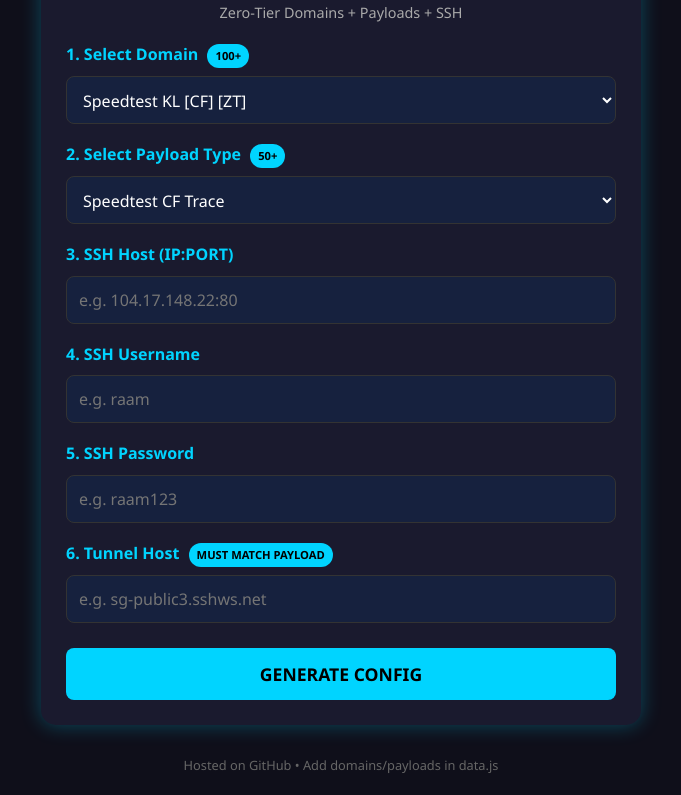
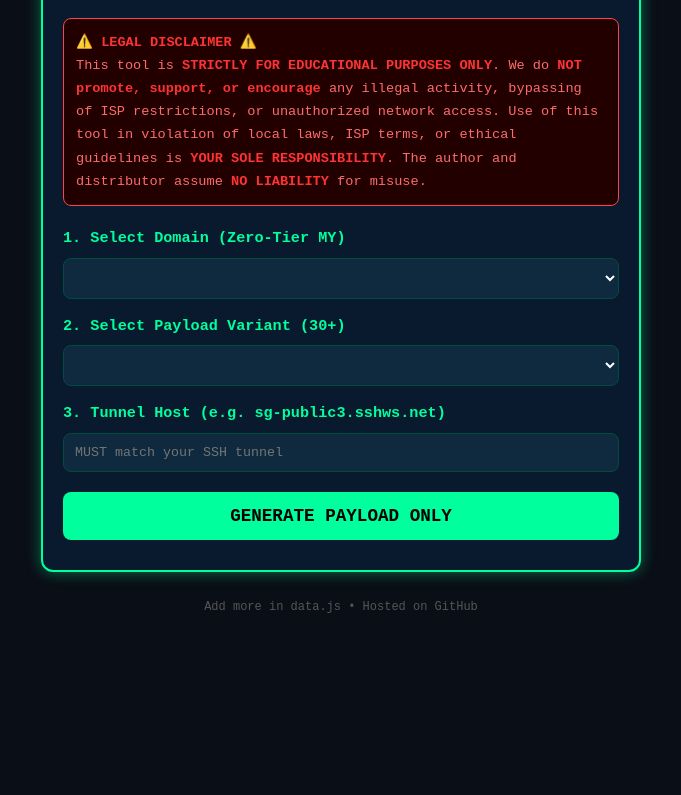
Before and after one commit to Durgaa17/unifi-payload, a plain HTML site: page index.html in a window 1280 px wide. Shown: the part 110-905 px from the top of the page, without its empty margins (299-980 px from the left). After the commit the page ends 800 px from the top, so only its background shows below. Drawn offline with Linux system fonts and the light colour scheme.

Commit message:
Update index.html

```diff
--- a/index.html
+++ b/index.html
@@ -3,124 +3,97 @@
 <head>
   <meta charset="UTF-8" />
   <meta name="viewport" content="width=device-width, initial-scale=1.0"/>
-  <title>MY UNIFI BYPASS TOOL</title>
+  <title>MY UNIFI PAYLOAD GENERATOR</title>
   <style>
-    :root {
-      --primary: #00d4ff;
-      --dark: #1a1a2e;
-      --light: #eee;
-    }
-    * { margin:0; padding:0; box-sizing:border-box; font-family: 'Segoe UI', sans-serif; }
-    body { background:#0f0f1a; color:var(--light); padding:20px; line-height:1.6; }
-    .container { max-width:600px; margin:auto; background:var(--dark); padding:25px; border-radius:15px; box-shadow:0 0 20px rgba(0,212,255,0.3); }
-    h1 { text-align:center; color:var(--primary); margin-bottom:20px; font-size:1.8rem; }
-    label { display:block; margin:18px 0 8px; font-weight:600; color:#00d4ff; }
-    select, input { width:100%; padding:12px; border-radius:8px; border:1px solid #333; background:#16213e; color:white; font-size:1rem; }
-    select { height:48px; }
-    button { width:100%; padding:14px; margin-top:25px; background:var(--primary); color:#000; font-weight:bold; border:none; border-radius:8px; font-size:1.1rem; cursor:pointer; transition:0.3s; }
-    button:hover { background:#00b8d4; transform:scale(1.02); }
-    .output { margin-top:25px; padding:15px; background:#16213e; border:1px solid #00d4ff; border-radius:8px; white-space:pre-wrap; font-family:monospace; font-size:0.9rem; max-height:300px; overflow:auto; display:none; }
-    .copy-btn { margin-top:10px; padding:10px; background:#333; color:#0f0; border:none; cursor:pointer; width:100%; border-radius:6px; }
-    .footer { text-align:center; margin-top:30px; font-size:0.8rem; color:#666; }
-    .tag { display:inline-block; background:#00d4ff; color:#000; padding:3px 8px; border-radius:12px; font-size:0.7rem; margin-left:5px; }
+    :root { --p: #00ff9d; --d: #0a1a2e; --l: #e0f7fa; }
+    * { margin:0; padding:0; box-sizing:border-box; font-family: 'Courier New', monospace; }
+    body { background:#0a0e17; color:var(--l); padding:15px; line-height:1.7; }
+    .container { max-width:600px; margin:auto; background:var(--d); padding:20px; border-radius:12px; border:2px solid var(--p); box-shadow:0 0 15px rgba(0,255,157,0.4); }
+    h1 { text-align:center; color:var(--p); font-size:1.6rem; margin-bottom:8px; }
+    .author { text-align:center; color:#00ff9d; font-weight:bold; font-size:0.9rem; margin-bottom:15px; }
+    .disclaimer { background:#220000; color:#ff6b6b; padding:12px; border-radius:8px; font-size:0.85rem; margin-bottom:20px; border:1px solid #ff4444; }
+    .disclaimer strong { color:#ff3333; }
+    label { display:block; margin:15px 0 6px; color:var(--p); font-weight:bold; font-size:0.95rem; }
+    select, input { width:100%; padding:11px; border-radius:8px; border:1px solid #004d40; background:#0f2a3f; color:#fff; font-family:monospace; }
+    button { width:100%; padding:14px; margin:20px 0 10px; background:var(--p); color:#000; font-weight:bold; border:none; border-radius:8px; font-size:1.1rem; cursor:pointer; transition:0.3s; }
+    button:hover { background:#00cc7a; transform:scale(1.01); }
+    .output { margin-top:15px; padding:14px; background:#0f2a3f; border:1px solid var(--p); border-radius:8px; white-space:pre-wrap; font-family:monospace; font-size:0.88rem; max-height:280px; overflow:auto; display:none; }
+    .copy { margin-top:8px; padding:10px; background:#004d40; color:#00ff9d; border:none; cursor:pointer; width:100%; border-radius:6px; font-weight:bold; display:none; }
+    .footer { text-align:center; margin-top:25px; font-size:0.75rem; color:#555; }
   </style>
 </head>
 <body>
   <div class="container">
-    <h1>MY UNIFI BYPASS TOOL</h1>
-    <p style="text-align:center; font-size:0.9rem; color:#aaa;">Zero-Tier Domains + Payloads + SSH</p>
+    <h1>MY UNIFI PAYLOAD</h1>
+    <div class="author">Code by sivd • Telegram @sivd</div>
 
-    <!-- STEP 1: DOMAIN -->
-    <label>1. Select Domain <span class="tag">100+</span></label>
-    <select id="domainSelect"></select>
+    <!-- STRONG DISCLAIMER -->
+    <div class="disclaimer">
+      <strong>⚠️ LEGAL DISCLAIMER ⚠️</strong><br>
+      This tool is <strong>STRICTLY FOR EDUCATIONAL PURPOSES ONLY</strong>.
+      We do <strong>NOT promote, support, or encourage</strong> any illegal activity,
+      bypassing of ISP restrictions, or unauthorized network access.
+      Use of this tool in violation of local laws, ISP terms, or ethical guidelines
+      is <strong>YOUR SOLE RESPONSIBILITY</strong>.
+      The author and distributor assume <strong>NO LIABILITY</strong> for misuse.
+    </div>
 
-    <!-- STEP 2: PAYLOAD -->
-    <label>2. Select Payload Type <span class="tag">50+</span></label>
-    <select id="payloadSelect"></select>
+    <label>1. Select Domain (Zero-Tier MY)</label>
+    <select id="domain"></select>
 
-    <!-- STEP 3: SSH & TUNNEL -->
-    <label>3. SSH Host (IP:PORT)</label>
-    <input type="text" id="sshHost" placeholder="e.g. 104.17.148.22:80" />
+    <label>2. Select Payload Variant (30+)</label>
+    <select id="payload"></select>
 
-    <label>4. SSH Username</label>
-    <input type="text" id="sshUser" placeholder="e.g. raam" />
+    <label>3. Tunnel Host (e.g. sg-public3.sshws.net)</label>
+    <input type="text" id="tunnel" placeholder="MUST match your SSH tunnel" />
 
-    <label>5. SSH Password</label>
-    <input type="text" id="sshPass" placeholder="e.g. raam123" />
+    <button onclick="gen()">GENERATE PAYLOAD ONLY</button>
 
-    <label>6. Tunnel Host <span class="tag">MUST MATCH PAYLOAD</span></label>
-    <input type="text" id="tunnelHost" placeholder="e.g. sg-public3.sshws.net" />
-
-    <button onclick="generateConfig()">GENERATE CONFIG</button>
-
-    <div id="output" class="output"></div>
-    <button class="copy-btn" onclick="copyOutput()" style="display:none;" id="copyBtn">COPY TO CLIPBOARD</button>
+    <div id="out" class="output"></div>
+    <button class="copy" id="copy" onclick="copyIt()">COPY PAYLOAD</button>
   </div>
 
   <div class="footer">
-    Hosted on GitHub • Add domains/payloads in <code>data.js</code>
+    Add more in <code>data.js</code> • Hosted on GitHub
   </div>
 
   <script src="data.js"></script>
   <script>
-    // Load domains
-    const domainSelect = document.getElementById("domainSelect");
-    MALAYSIA_DOMAINS.forEach(d => {
-      let opt = document.createElement("option");
-      opt.value = d.host;
-      opt.textContent = `${d.name} ${d.cf ? '[CF]' : ''} ${d.zt ? '[ZT]' : ''}`;
-      domainSelect.appendChild(opt);
+    // Populate domains
+    const d = document.getElementById("domain");
+    DOMAINS.forEach(x => {
+      let o = new Option(`${x.name} ${x.cf?'[CF]':''} ${x.zt?'[ZT]':''}`, x.host);
+      d.add(o);
     });
 
-    // Load payloads
-    const payloadSelect = document.getElementById("payloadSelect");
-    PAYLOAD_TEMPLATES.forEach((p, i) => {
-      let opt = document.createElement("option");
-      opt.value = i;
-      opt.textContent = p.name;
-      payloadSelect.appendChild(opt);
+    // Populate payloads
+    const p = document.getElementById("payload");
+    PAYLOADS.forEach((x,i) => {
+      let o = new Option(x.name, i);
+      p.add(o);
     });
 
-    function generateConfig() {
-      const domain = document.getElementById("domainSelect").value;
-      const payloadIdx = document.getElementById("payloadSelect").value;
-      const sshHost = document.getElementById("sshHost").value.trim();
-      const sshUser = document.getElementById("sshUser").value.trim();
-      const sshPass = document.getElementById("sshPass").value.trim();
-      const tunnelHost = document.getElementById("tunnelHost").value.trim();
+    function gen() {
+      const domain = d.value;
+      const idx = p.value;
+      const tunnel = document.getElementById("tunnel").value.trim();
 
-      if (!domain || !tunnelHost || !sshHost || !sshUser || !sshPass) {
-        alert("Please fill all fields!");
-        return;
-      }
+      if (!domain || !tunnel) return alert("Fill Domain & Tunnel Host!");
 
-      const template = PAYLOAD_TEMPLATES[payloadIdx];
-      const payload = template.payload
+      let payload = PAYLOADS[idx].payload
         .replace(/\[DOMAIN\]/g, domain)
-        .replace(/\[TUNNEL\]/g, tunnelHost)
-        .replace(/\[UA\]/g, "Mozilla/5.0 (iPhone; CPU iPhone OS 17_0 like Mac OS X)");
+        .replace(/\[TUNNEL\]/g, tunnel)
+        .replace(/\[UA\]/g, "Mozilla/5.0 (iPhone; CPU iPhone OS 17_0 like Mac OS X) AppleWebKit/605.1.15 (KHTML, like Gecko) Version/17.0 Mobile/15E148 Safari/604.1");
 
-      const config = `=== HTTP INJECTOR CONFIG ===\n\n` +
-        `SSH: ${sshHost}@${sshUser}:${sshPass}\n` +
-        `Tunnel: ${tunnelHost}\n` +
-        `Domain: ${domain}\n` +
-        `Payload Type: ${template.name}\n\n` +
-        `PAYLOAD:\n${payload.replace(/\[crlf\]/g, "\\r\\n")}\n\n` +
-        `SNI: ${domain}\n` +
-        `Keep Alive: ON\n` +
-        `Connect via Proxy: OFF`;
-
-      const output = document.getElementById("output");
-      output.textContent = config;
-      output.style.display = "block";
-      document.getElementById("copyBtn").style.display = "block";
+      const out = document.getElementById("out");
+      out.textContent = payload.replace(/\[crlf\]/g, "\\r\\n");
+      out.style.display = "block";
+      document.getElementById("copy").style.display = "block";
     }
 
-    function copyOutput() {
-      const text = document.getElementById("output").textContent;
-      navigator.clipboard.writeText(text).then(() => {
-        alert("Copied to clipboard!");
-      });
+    function copyIt() {
+      navigator.clipboard.writeText(document.getElementById("out").textContent)
+        .then(() => alert("Payload copied! Paste in HTTP Injector → Payload"));
     }
   </script>
 </body>
```
